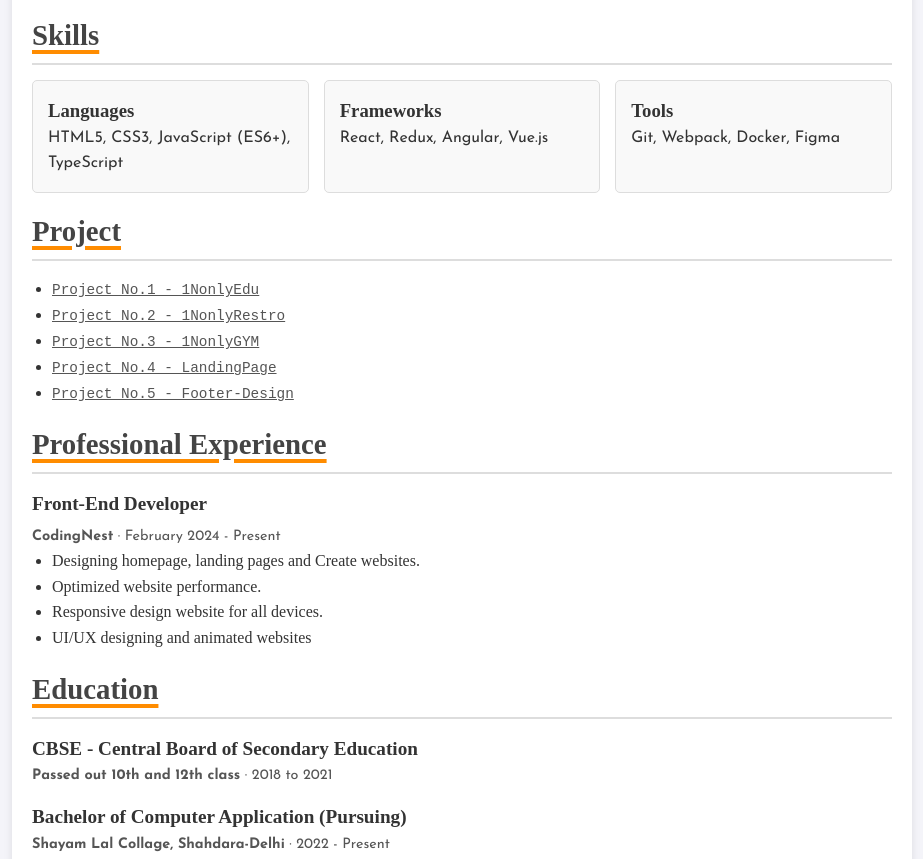
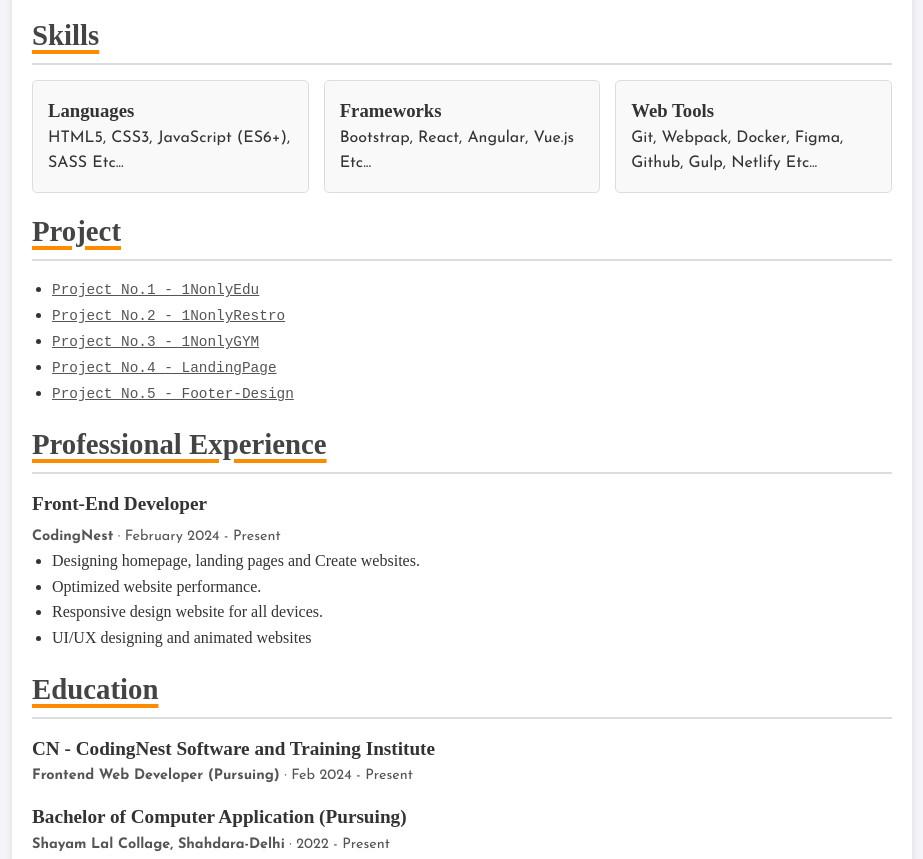
Before and after one commit to 1Nonly-Web-Developer/Rohan-Jaiswal_CV, a plain HTML site: page Index.html in a window 1280 px wide. Shown: the part 529-1388 px from the top of the page, without its empty margins (178-1101 px from the left). Drawn offline with nearby package versions, Linux system fonts and the light colour scheme; a web font is replaced by a local one.

Commit message:
Resume Done

```diff
--- a/Index.html
+++ b/Index.html
@@ -42,15 +42,15 @@
             <div class="skills-list">
                 <div class="skill">
                     <h3>Languages</h3>
-                    <p>HTML5, CSS3, JavaScript (ES6+), TypeScript</p>
+                    <p>HTML5, CSS3, JavaScript (ES6+), SASS Etc...</p>
                 </div>
                 <div class="skill">
                     <h3>Frameworks</h3>
-                    <p>React, Redux, Angular, Vue.js</p>
+                    <p>Bootstrap, React, Angular, Vue.js Etc...</p>
                 </div>
                 <div class="skill">
-                    <h3>Tools</h3>
-                    <p>Git, Webpack, Docker, Figma</p>
+                    <h3>Web Tools</h3>
+                    <p>Git, Webpack, Docker, Figma, Github, Gulp, Netlify Etc...</p>
                 </div>
             </div>
         </section>
@@ -83,8 +83,8 @@
         <section class="education">
             <h2>Education</h2>
             <div class="degree">
-                <h3>CBSE - Central Board of Secondary Education</h3>
-                <p><strong>Passed out 10th and 12th class</strong> · 2018 to 2021</p>
+                <h3>CN - CodingNest Software and Training Institute</h3>
+                <p><strong>Frontend Web Developer (Pursuing)</strong> · Feb 2024 - Present</p>
             </div>
             <div class="degree">
                 <h3>Bachelor of Computer Application (Pursuing)</h3>
```
